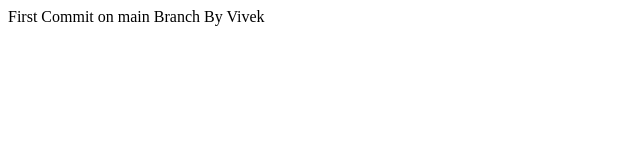
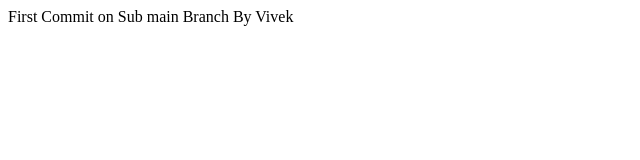
Before and after one commit to VivekKumarMishra1301/Practice_Git, a plain HTML site: page index.html in a window 1280 px wide. Shown: the full height of the page, 0-640 px from the left. Drawn offline with Linux system fonts and the light colour scheme.

Commit message:
First commit on Sub mai Branch

```diff
--- a/index.html
+++ b/index.html
@@ -6,6 +6,6 @@
     <title>Document</title>
 </head>
 <body>
-    First Commit on main Branch By Vivek
+    First Commit on  Sub main Branch By Vivek
 </body>
 </html>
```
